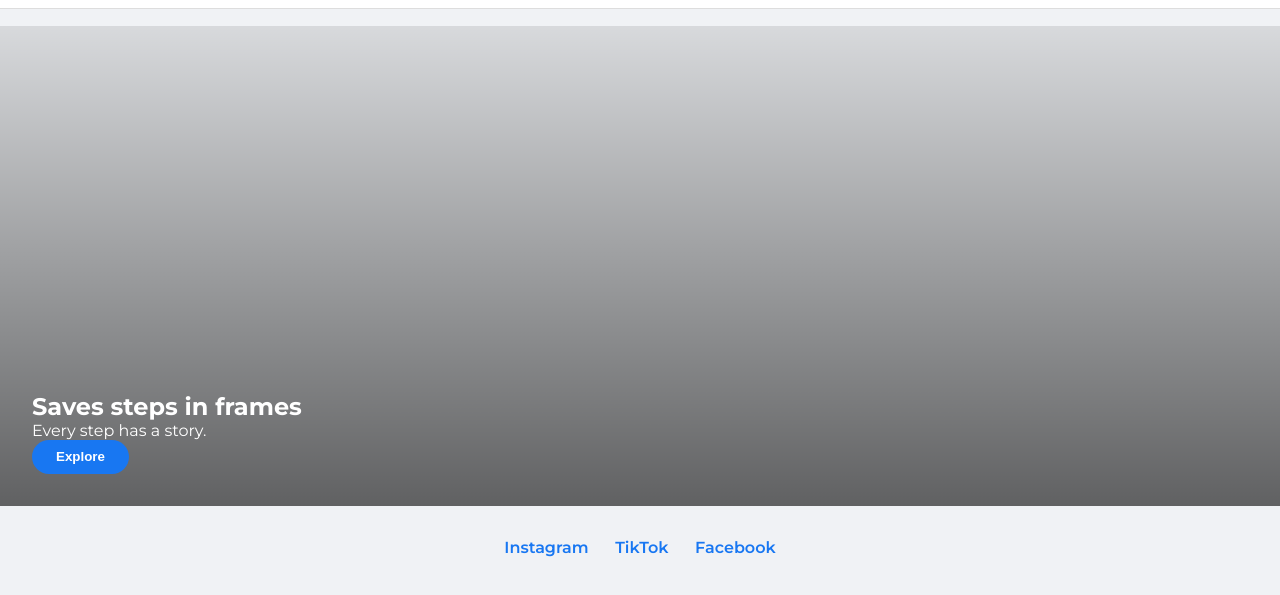
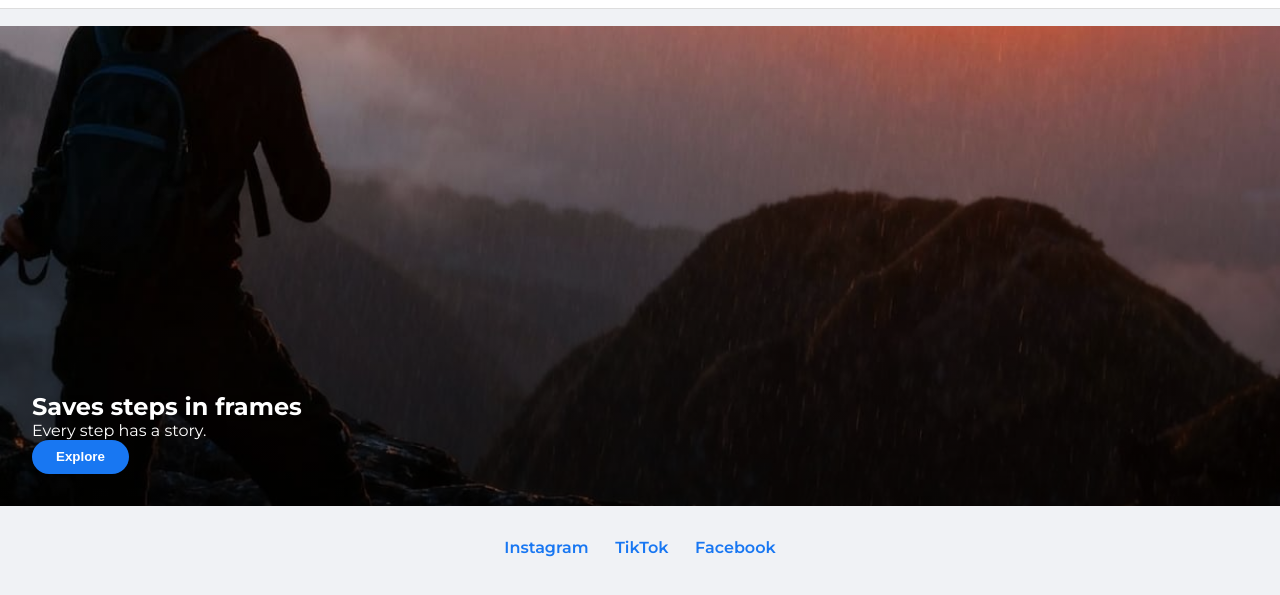
Before and after one commit to rhmtmuhmmdd/pixel-archive, a plain HTML site: page index.html in a window 1280 px wide. Shown: the part 39-634 px from the top of the page. Drawn offline with Linux system fonts and the light colour scheme.

Commit message:
Update index.html

```diff
--- a/index.html
+++ b/index.html
@@ -73,7 +73,7 @@ nav a{
 .hero{
   margin-top:65px;
   height:60vh;
-  background:url('SampulLatimojong.jpg') center/cover;
+  background:url('Foto1.jpg') center/cover;
   position:relative;
   display:flex;
   align-items:flex-end;
```
